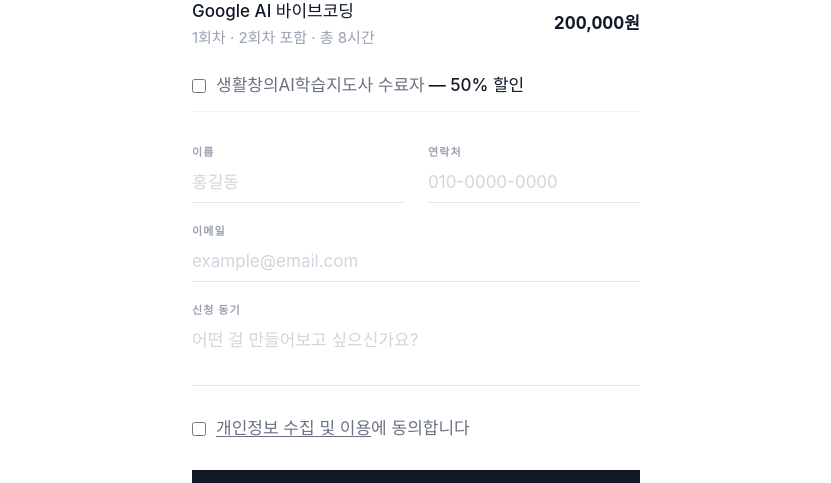
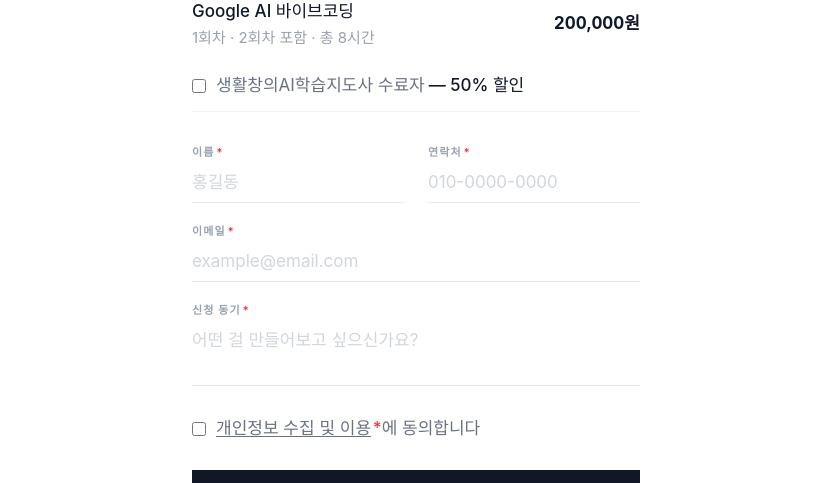
Before and after one commit to sunrye-park/4060vibecoding, a React (Vite) app: page / in a window 1280 px wide. Shown: the part 2397-2880 px from the top of the page, without its empty margins (224-1055 px from the left). Built offline with nearby package versions, Linux system fonts and the light colour scheme; no server answers; a web font is replaced by a local one.

Commit message:
수강신청 필수 항목에 빨간 별표 추가
Co-Authored-By: Claude Sonnet 4.6 <noreply@anthropic.com>

```diff
--- a/src/components/RegistrationForm.jsx
+++ b/src/components/RegistrationForm.jsx
@@ -18,7 +18,7 @@ function Field({ label, error, children }) {
     <div className="group">
       <div className="flex items-baseline justify-between mb-1">
         <label className="text-[11px] font-semibold tracking-widest text-gray-400 uppercase">
-          {label}
+          {label}<span className="text-red-500 ml-0.5">*</span>
         </label>
         {error && <span className="text-[11px] text-red-400">{error}</span>}
       </div>
@@ -156,7 +156,7 @@ export default function RegistrationForm() {
                 <button type="button" onClick={() => setShowPrivacy(true)}
                   className="underline underline-offset-2 hover:text-gray-900 transition-colors">
                   개인정보 수집 및 이용
-                </button>
+                </button><span className="text-red-500 ml-0.5">*</span>
                 에 동의합니다
                 {errors.privacy && <span className="ml-2 text-red-400">{errors.privacy}</span>}
               </span>
```
